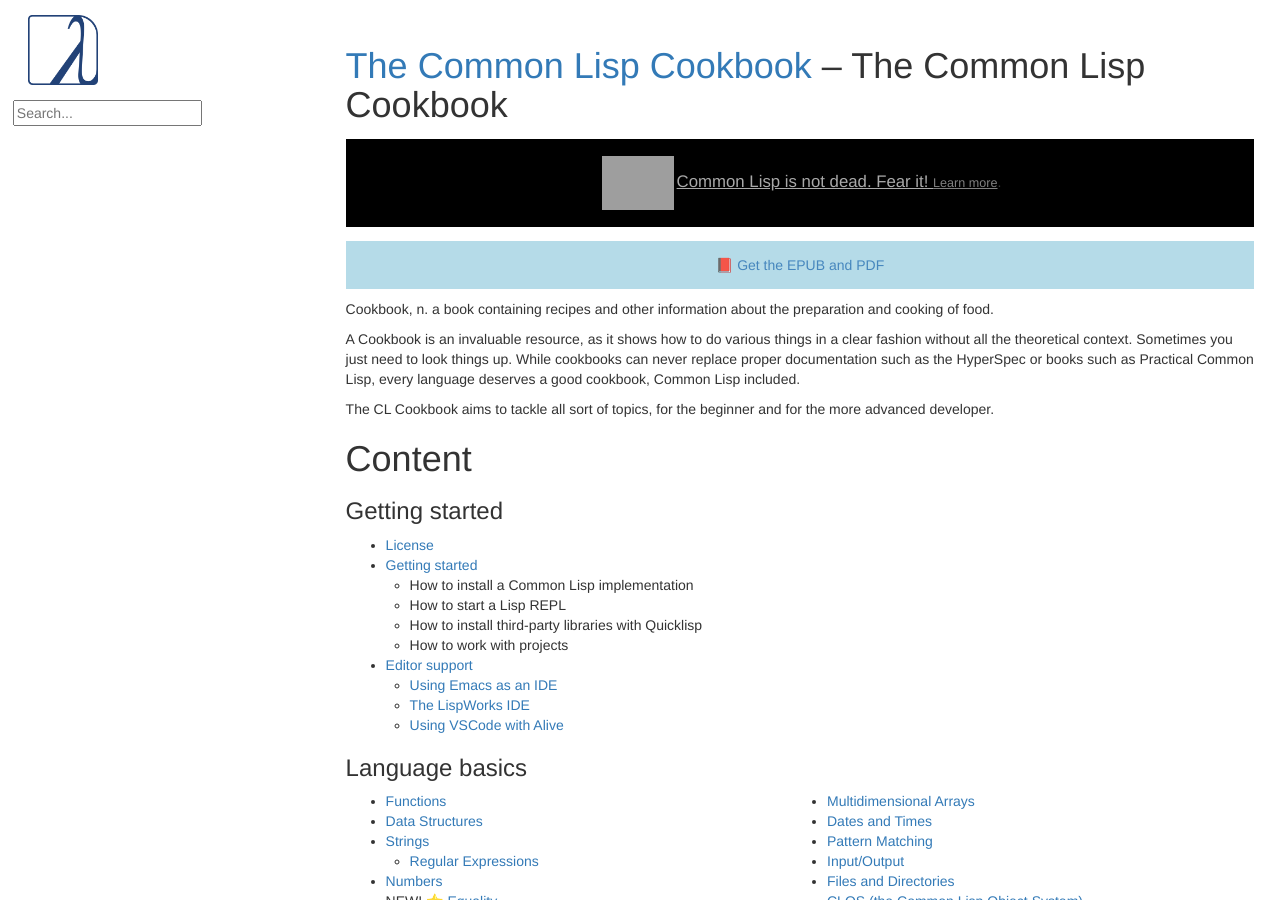
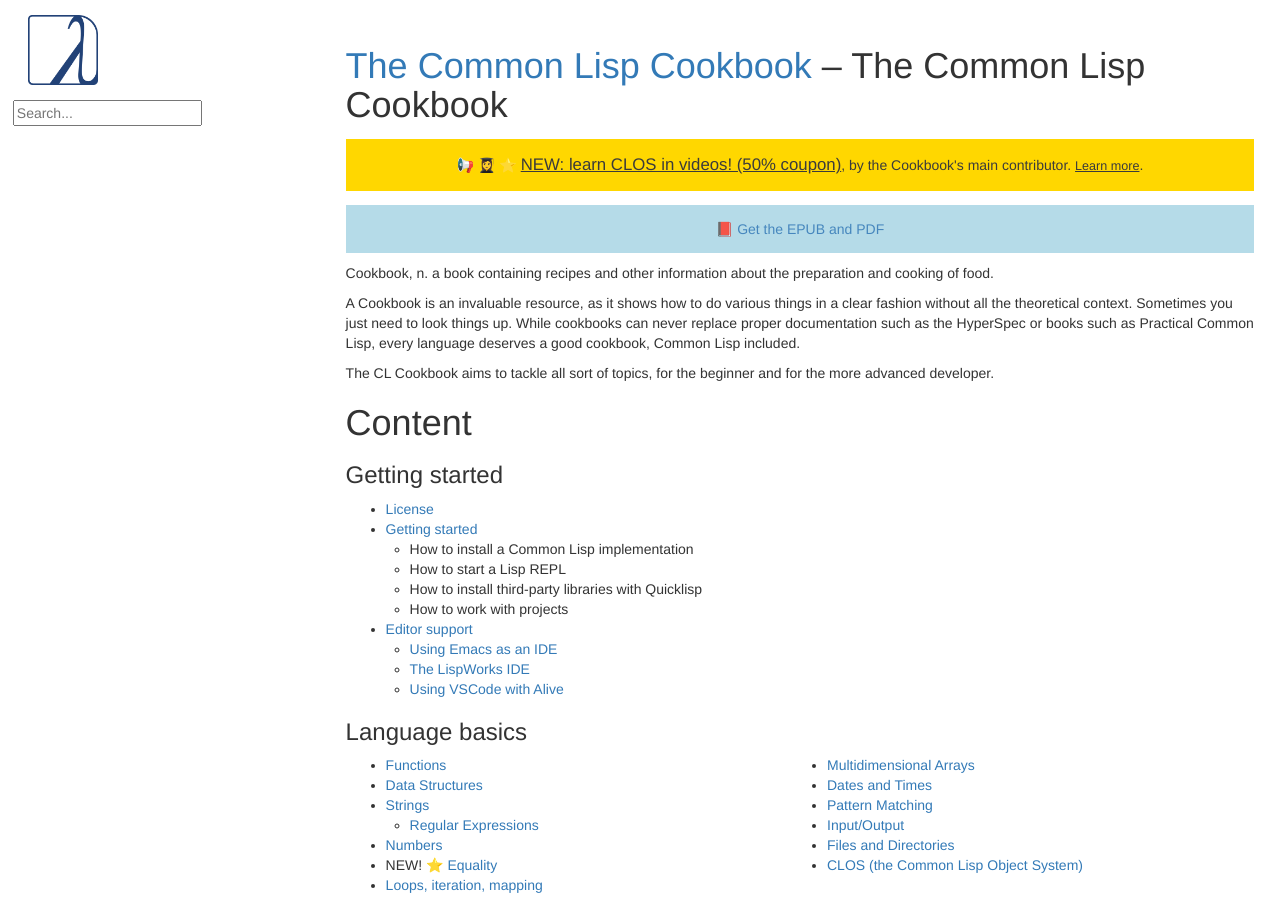
Before and after one commit to LispCookbook/cl-cookbook, a Jekyll site: the page built from index.md, in a window 1280 px wide and 900 px high. Built offline with Jekyll 4.4.1, drawn with Linux system fonts in a browser that asks for light colours; grey boxes are pictures that could not be loaded.

Commit message:
Revert "fun with banner (halloween)"
This reverts commit a61c29b0c346c469a9bd73f590b032922c9d328c.

```diff
--- a/_layouts/chapter.html
+++ b/_layouts/chapter.html
@@ -4,20 +4,14 @@
 
   <!-- Announcement we can keep for 1 month or more. I remove it and re-add it from time to time. -->
 
-<p class="announce" style="background-color: black">
-  <a style="font-size: 120%; color: darkgrey"
-      href="https://www.udemy.com/course/common-lisp-programming/?couponCode=LISP-IS-NOT-DEAD"
-      title="Learn Lisp efficiently with a code-first approach. Getting started, CLOS, macros… 7 hours of content, and counting. This course is on the Udemy platform. Each chapter has free videos so you can judge before diving in. vindarel is (I am) the main contributor of this Cookbook. I teach what I learned the hard way.">
-
-    <img src="https://media.gettyimages.com/id/157505949/photo/a-scary-halloween-pumpkin-in-smoke.jpg?s=612x612&w=0&k=20&c=jlscQmDkLVQRW55tAaP8_Pqu5FGOsC5ZMv_2IsfA6g4= "
-        style="max-height: 60px; padding: 3px; transform: rotateY(180deg);"/>Common Lisp is not dead. Fear it!
-
-  </a>
-
-  <!--  <strong>
+<p class="announce">
+  📢 👩‍🎓 ⭐
+  <a style="font-size: 120%" href="https://www.udemy.com/course/common-lisp-programming/?couponCode=LISP-IS-NOT-DEAD"
+      title="Learn Lisp efficiently with a code-first approach. Getting started, CLOS, macros… 7 hours of content, and counting. This course is on the Udemy platform. Each chapter has free videos so you can judge before diving in. vindarel is (I am) the main contributor of this Cookbook. I teach what I learned the hard way.">NEW: learn CLOS in videos! (50% coupon)</a>, by the Cookbook's main contributor.
+  <!-- <strong>
        Get up to speed in CL in this 7h course, by the Cookbook's main contributor, on Udemy.
        </strong> -->
-  <a style="font-size: 90%; color: grey" href="https://github.com/vindarel/common-lisp-course-in-videos/">Learn more</a>.
+  <a style="font-size: 90%" href="https://github.com/vindarel/common-lisp-course-in-videos/">Learn more</a>.
 </p>
 
 
```
